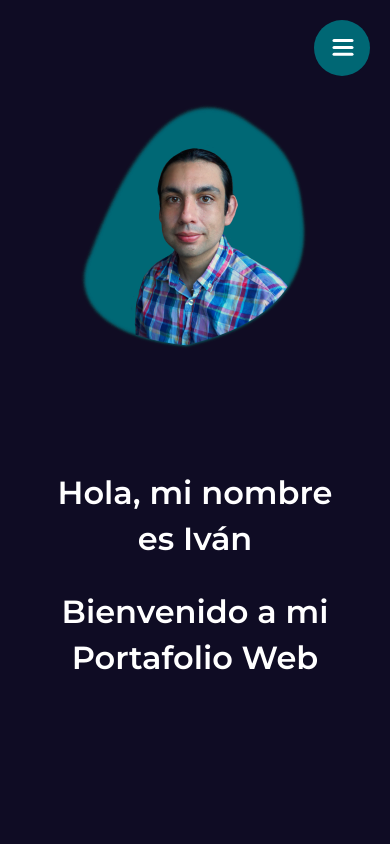
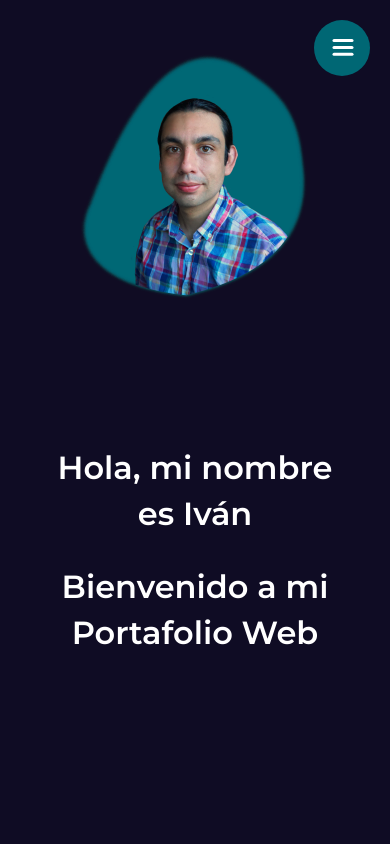
Before and after one commit to ivangutierrez92/ivangutierrez92.github.io, a Next.js app: page / in a window 390 px wide. Shown: the top 844 px of the page. Built offline with nearby package versions, Linux system fonts and the light colour scheme.

Commit message:
fixed banner space

```diff
--- a/pages/index.jsx
+++ b/pages/index.jsx
@@ -51,6 +51,7 @@ export default function Home() {
             width={1000}
             height={1000}
             layout="responsive"
+            priority
           />
         </div>
       </div>
--- a/styles/Home.module.css
+++ b/styles/Home.module.css
@@ -35,7 +35,6 @@
 @media (max-width: 750px) {
   .Banner {
     flex-direction: column-reverse;
-    padding-top: 100px;
   }
   .ImageContainer {
     width: 250px;
```
